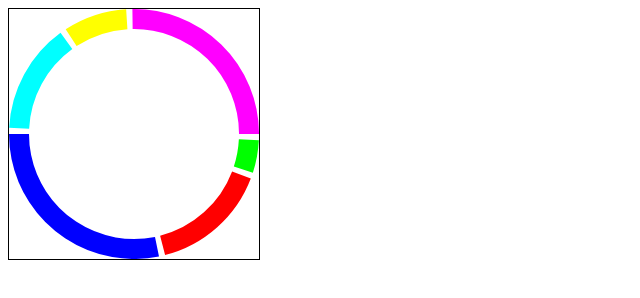
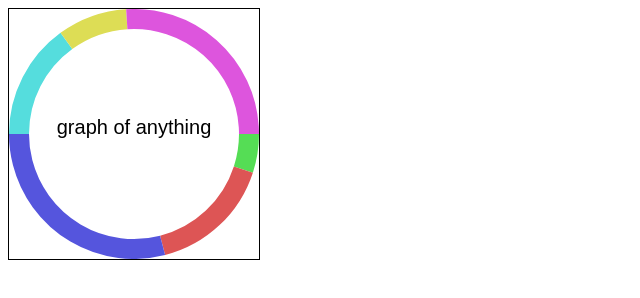
Before and after one commit to pedroskakum/canvas-donut-graph, a plain HTML site: page index.html in a window 1280 px wide. Shown: the whole page, without its empty margins (0-640 px from the left). Drawn offline with Linux system fonts and the light colour scheme.

Commit message:
add center text feature

```diff
--- a/index.html
+++ b/index.html
@@ -19,32 +19,34 @@
         }
 
         // Inputs
+        let textSize = 20;
+        let text = "graph of anything";
         const graphSize = 250;
         const lineWidth = 20;
         const itens = [
             {
                 value: 0.05,
-                color: "#0f0"
+                color: "#55dd55"
             },
             {
                 value: 0.16,
-                color: "#f00"
+                color: "#dd5555"
             },
             {
                 value: 0.29,
-                color: "#00f"
+                color: "#5555dd"
             },
             {
                 value: 0.15,
-                color: "#0ff"
+                color: "#55dddd"
             },
             {
                 value: 0.09,
-                color: "#ff0"
+                color: "#dddd55"
             },
             {
                 value: 0.26,
-                color: "#f0f"
+                color: "#dd55dd"
             }
         ];
 
@@ -62,14 +64,29 @@
         let lastValue = 0;
         itens.forEach((item) => {
             context.beginPath();
-            let startAngle = lastValue + 0.05;
+            context.lineCap = "butt";
+            let startAngle = lastValue;
             let endAngle = toRadians((item.value * 360)) + lastValue;
+            // context.moveTo(x, y);
             context.arc(x, y, radius, startAngle, endAngle, false);
+            // context.closePath();
             context.strokeStyle = item.color;
             context.lineWidth = lineWidth;
             lastValue = endAngle;
             context.stroke();
         });
+
+
+        // Calculate the position to place the text
+        // For example, let's say you want to place the text at the top of the circle
+        let angleInRadians = Math.PI * 1.5; // 90 degrees in radians
+        let textX = x + Math.cos(angleInRadians) * radius;
+
+        // Adjust the textOffset based on the text size to center it properly
+        context.font = textSize + "px Arial"; // Set font size
+        let textWidth = context.measureText(text).width;
+        let textOffsetX = -textWidth / 2;
+        context.fillText(text, (textX + textOffsetX), y);
     </script>
 </body>
 
```
